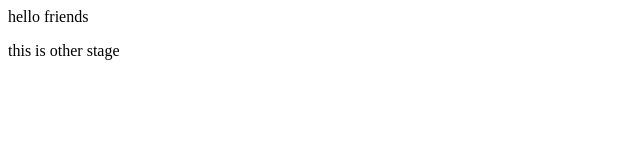
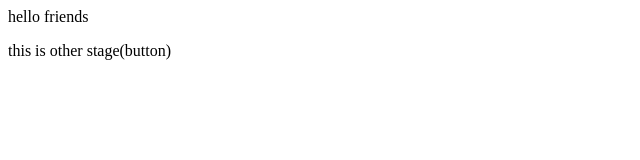
Before and after one commit to sangitabind91-web/local, a plain HTML site: page index.html in a window 1280 px wide. Shown: the full height of the page, 0-640 px from the left. Drawn offline with Linux system fonts and the light colour scheme.

Commit message:
add button

```diff
--- a/index.html
+++ b/index.html
@@ -1,2 +1,2 @@
 <p>hello friends</p>
-<p>this is other stage</p>
+<p>this is other stage(button)</p>
```
